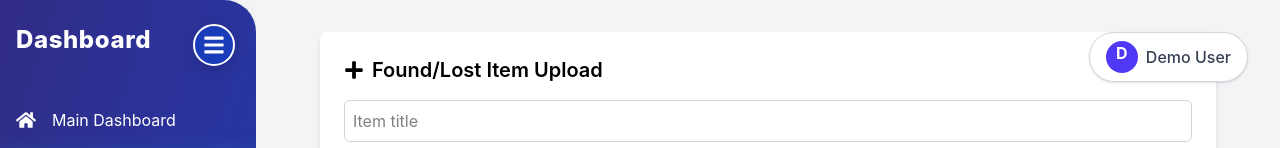
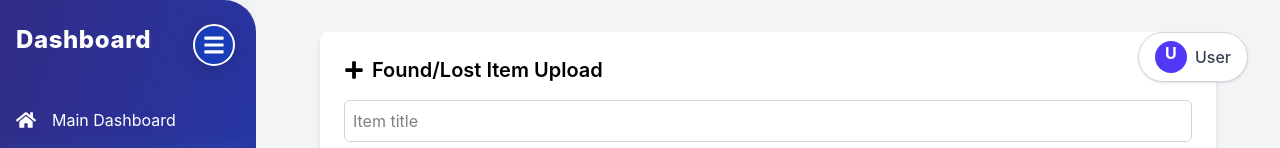
Before and after one commit to asish191/lost-2-cause, a Next.js app: page /itemManagement in a window 1280 px wide. Shown: the top 148 px of the page. Built offline with nearby package versions, Linux system fonts and the light colour scheme; no server answers.

Commit message:
Login Successfully based on role - admin/user Replace DemoUser to Raal Username

```diff
--- a/src/app/admin-view-all-items/page.tsx
+++ b/src/app/admin-view-all-items/page.tsx
@@ -6,11 +6,13 @@ import AdminSidebar from '@/components/common/AdminSidebar';
 import ItemCard from '@/components/common/ItemCard';
 import { FaHome, FaBoxOpen, FaComments, FaListAlt, FaSignOutAlt, FaBars } from "react-icons/fa";
 import { useRouter } from "next/navigation";
+import { useAuth } from '@/contexts/AuthContext';
 
 export default function AdminViewAllItemsPage() {
   const [sidebarOpen, setSidebarOpen] = useState(true);
   const [activeMenu, setActiveMenu] = useState('viewall');
   const router = useRouter();
+  const { user } = useAuth();
 
   const [items, setItems] = useState([
     {
@@ -72,8 +74,10 @@ export default function AdminViewAllItemsPage() {
         {/* User Button */}
         <div className="fixed right-8 top-8 z-10">
           <button className="flex items-center gap-2 bg-white border border-gray-300 shadow px-4 py-2 rounded-full font-medium text-gray-700 hover:bg-gray-50 transition">
-            <span className="inline-block w-8 h-8 bg-indigo-600 text-white rounded-full flex items-center justify-center font-bold">A</span>
-            <span>Admin User</span>
+            <span className="inline-block w-8 h-8 bg-indigo-600 text-white rounded-full flex items-center justify-center font-bold">
+              {user?.firstName?.[0] || 'A'}
+            </span>
+            <span>{user ? `${user.firstName} ${user.lastName}` : 'Admin'}</span>
           </button>
         </div>
 
--- a/src/app/communicationHub/page.tsx
+++ b/src/app/communicationHub/page.tsx
@@ -3,6 +3,7 @@ import { useState } from "react";
 import { useRouter, useSearchParams } from "next/navigation";
 import Sidebar from "@/features/layout/components/Sidebar";
 import CommunicationHubForm from "@/features/chat/components/CommunicationHubForm";
+import { useAuth } from '@/contexts/AuthContext';
 
 export default function CommunicationHubPage() {
   const [sidebarOpen, setSidebarOpen] = useState(true);
@@ -10,6 +11,7 @@ export default function CommunicationHubPage() {
   const router = useRouter();
   const searchParams = useSearchParams();
   const item = searchParams?.get('item');
+  const { user } = useAuth();
 
   const handleLogout = () => {
     router.push("/");
@@ -29,8 +31,10 @@ export default function CommunicationHubPage() {
         {/* User Button Top Right */}
         <div className="fixed right-8 top-8 z-10">
           <button className="flex items-center gap-2 bg-white border border-gray-300 shadow px-4 py-2 rounded-full font-medium text-gray-700 hover:bg-gray-50 transition">
-            <span className="inline-block w-8 h-8 bg-indigo-600 text-white rounded-full flex items-center justify-center font-bold">D</span>
-            <span>Demo User</span>
+            <span className="inline-block w-8 h-8 bg-indigo-600 text-white rounded-full flex items-center justify-center font-bold">
+              {user?.firstName?.[0] || 'U'}
+            </span>
+            <span>{user ? `${user.firstName} ${user.lastName}` : 'User'}</span>
           </button>
         </div>
         <CommunicationHubForm item={item} />
--- a/src/app/item-management/page.tsx
+++ b/src/app/item-management/page.tsx
@@ -7,11 +7,13 @@ import AddItemForm from '@/components/forms/AddItemForm';
 import ItemCard from '@/components/common/ItemCard';
 import { FaHome, FaBoxOpen, FaComments, FaListAlt, FaSignOutAlt, FaBars } from "react-icons/fa";
 import { useRouter } from "next/navigation";
+import { useAuth } from '@/contexts/AuthContext';
 
 export default function ItemManagementPage() {
   const [sidebarOpen, setSidebarOpen] = useState(true);
   const [activeMenu, setActiveMenu] = useState('item-management');
   const router = useRouter();
+  const { user } = useAuth();
 
   const [items, setItems] = useState([
     {
@@ -66,8 +68,10 @@ export default function ItemManagementPage() {
         {/* User Button */}
         <div className="fixed right-8 top-8 z-10">
           <button className="flex items-center gap-2 bg-white border border-gray-300 shadow px-4 py-2 rounded-full font-medium text-gray-700 hover:bg-gray-50 transition">
-            <span className="inline-block w-8 h-8 bg-indigo-600 text-white rounded-full flex items-center justify-center font-bold">D</span>
-            <span>Demo User</span>
+            <span className="inline-block w-8 h-8 bg-indigo-600 text-white rounded-full flex items-center justify-center font-bold">
+              {user?.firstName?.[0] || 'U'}
+            </span>
+            <span>{user ? `${user.firstName} ${user.lastName}` : 'User'}</span>
           </button>
         </div>
 
--- a/src/app/itemManagement/page.tsx
+++ b/src/app/itemManagement/page.tsx
@@ -4,11 +4,13 @@ import { useState } from "react";
 import Sidebar from "@/features/layout/components/Sidebar";
 import ItemManagementForm from "@/features/items/components/ItemManagementForm";
 import { useRouter } from "next/navigation";
+import { useAuth } from '@/contexts/AuthContext';
 
 export default function ItemManagementPage() {
   const [sidebarOpen, setSidebarOpen] = useState(true);
   const [activeMenu, setActiveMenu] = useState("item");
   const router = useRouter();
+  const { user } = useAuth();
 
   const handleLogout = () => router.push("/");
 
@@ -28,9 +30,9 @@ export default function ItemManagementPage() {
         <div className="fixed right-8 top-8 z-10">
           <button className="flex items-center gap-2 bg-white border border-gray-300 shadow px-4 py-2 rounded-full font-medium text-gray-700 hover:bg-gray-50 transition">
             <span className="inline-block w-8 h-8 bg-indigo-600 text-white rounded-full flex items-center justify-center font-bold">
-              D
+              {user?.firstName?.[0] || 'U'}
             </span>
-            <span>Demo User</span>
+            <span>{user ? `${user.firstName} ${user.lastName}` : 'User'}</span>
           </button>
         </div>
         <ItemManagementForm />
--- a/src/components/forms/CommunicationHubForm.tsx
+++ b/src/components/forms/CommunicationHubForm.tsx
@@ -5,6 +5,7 @@ import { FaSearch, FaPaperclip, FaCheckDouble, FaSmile, FaUser, FaCog, FaBell }
 import { motion, AnimatePresence } from 'framer-motion';
 import { availableReactions, quickReplies, userColors } from '@/constants/communication';
 import { handleReaction as handleReactionUtil, simulateAdminResponse as simulateAdminResponseUtil, Message, Reaction } from '@/utils/communication';
+import { useAuth } from '@/contexts/AuthContext';
 
 interface Attachment {
   type: 'image';
@@ -182,6 +183,7 @@ export default function CommunicationHubForm({ item }: CommunicationHubProps) {
   const [soundEnabled, setSoundEnabled] = useState(true);
   // Ref for audio element
   const audioRef = useRef<HTMLAudioElement | null>(null);
+  const { user } = useAuth();
 
   // Set user color and initial messages on mount or when item changes
   useEffect(() => {
@@ -325,7 +327,7 @@ export default function CommunicationHubForm({ item }: CommunicationHubProps) {
               <FaUser className="text-white text-sm" />
             </div>
             <div className="flex-1">
-              <p className="font-semibold">You</p>
+              <p className="font-semibold">{user ? `${user.firstName} ${user.lastName}` : 'You'}</p>
               <p className="text-sm text-[#95e6e6] flex items-center">
                 <span className="w-2 h-2 bg-[#39cccc] rounded-full mr-2"></span>
                 Online
--- a/src/components/forms/DashboardForm.tsx
+++ b/src/components/forms/DashboardForm.tsx
@@ -5,6 +5,7 @@ import Link from "next/link";
 import { FaHome, FaBoxOpen, FaComments, FaListAlt, FaSignOutAlt, FaBars } from "react-icons/fa";
 import Sidebar from "@/features/layout/components/Sidebar";
 import { dashboardItems } from '@/constants/items';
+import { useAuth } from '@/contexts/AuthContext';
 
 // ItemCard subcomponent
 function ItemCard({
@@ -47,7 +48,7 @@ export default function DashboardForm() {
   // State for active menu in sidebar
   const [activeMenu, setActiveMenu] = useState('dashboard');
   const router = useRouter();
-
+  const { user } = useAuth();
 
 
   return (
@@ -64,8 +65,10 @@ export default function DashboardForm() {
         {/* User info button */}
         <div className="fixed right-8 top-8 z-10">
           <button className="flex items-center gap-2 bg-white border border-gray-300 shadow px-4 py-2 rounded-full font-medium text-gray-700 hover:bg-gray-50 transition">
-            <span className="inline-block w-8 h-8 bg-indigo-600 text-white rounded-full flex items-center justify-center font-bold">D</span>
-            <span>Demo User</span>
+            <span className="inline-block w-8 h-8 bg-indigo-600 text-white rounded-full flex items-center justify-center font-bold">
+              {user?.firstName?.[0] || 'U'}
+            </span>
+            <span>{user ? `${user.firstName} ${user.lastName}` : 'User'}</span>
           </button>
         </div>
         <div className="mb-8">
--- a/src/components/forms/LoginForm.tsx
+++ b/src/components/forms/LoginForm.tsx
@@ -20,7 +20,7 @@ export default function LoginForm() {
 
     try {
       await login(email, password);
-      router.push('/dashboard');
+      // Redirection is now handled in AuthContext based on user type
     } catch (err) {
       const errorMessage = err instanceof Error ? err.message : 'Invalid email or password';
       setError(errorMessage);
--- a/src/types/index.ts
+++ b/src/types/index.ts
@@ -5,6 +5,7 @@ export interface User {
   lastName: string;
   email: string;
   token: string;
+  isAdmin: boolean; // Added for admin/user distinction
 }
 
 // Item Types
@@ -75,9 +76,3 @@ export interface ApiResponse<T> {
   message: string;
   body: T;
 }
-
-export interface User {
-  email: string;
-  token: string;
-  id: string;
-}
```
Also changed, not shown: src/app/admin-item-management/page.tsx (+6 -2 lines), src/contexts/AuthContext.tsx (+19 -10 lines).
